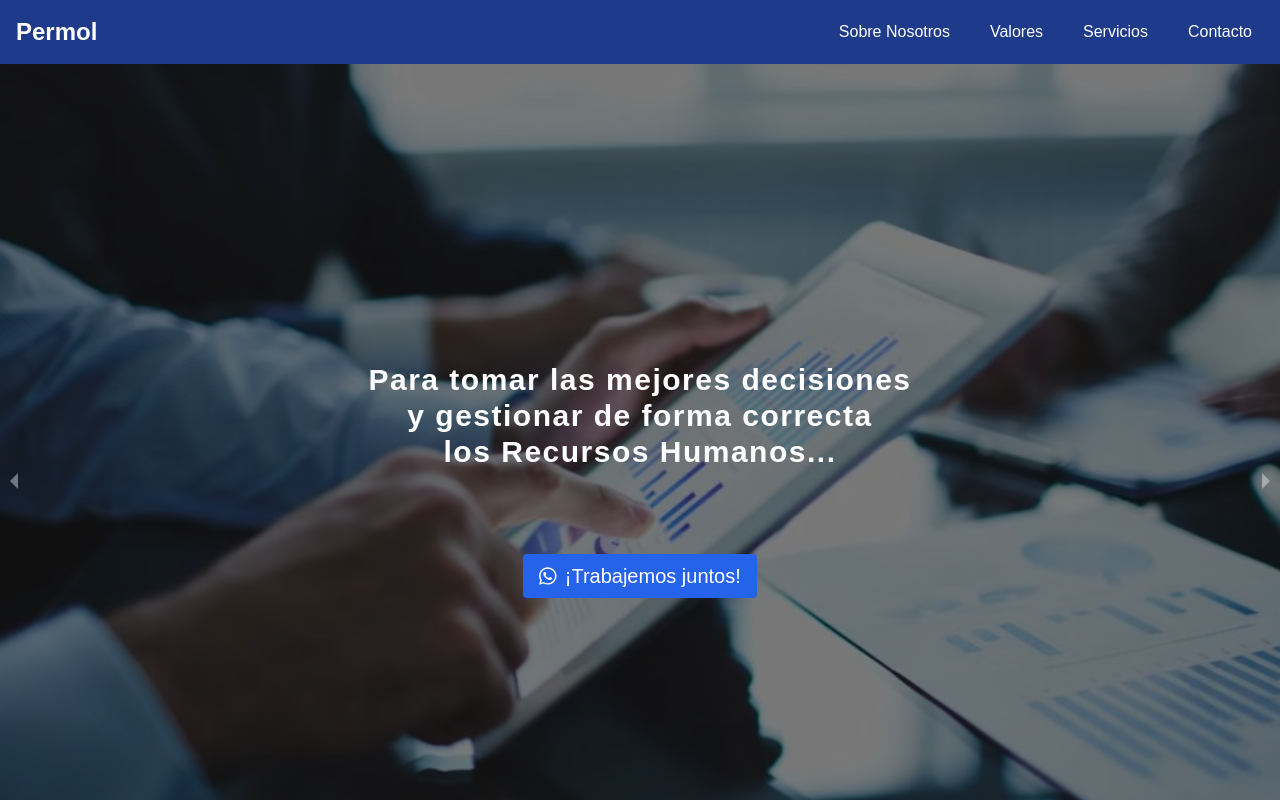
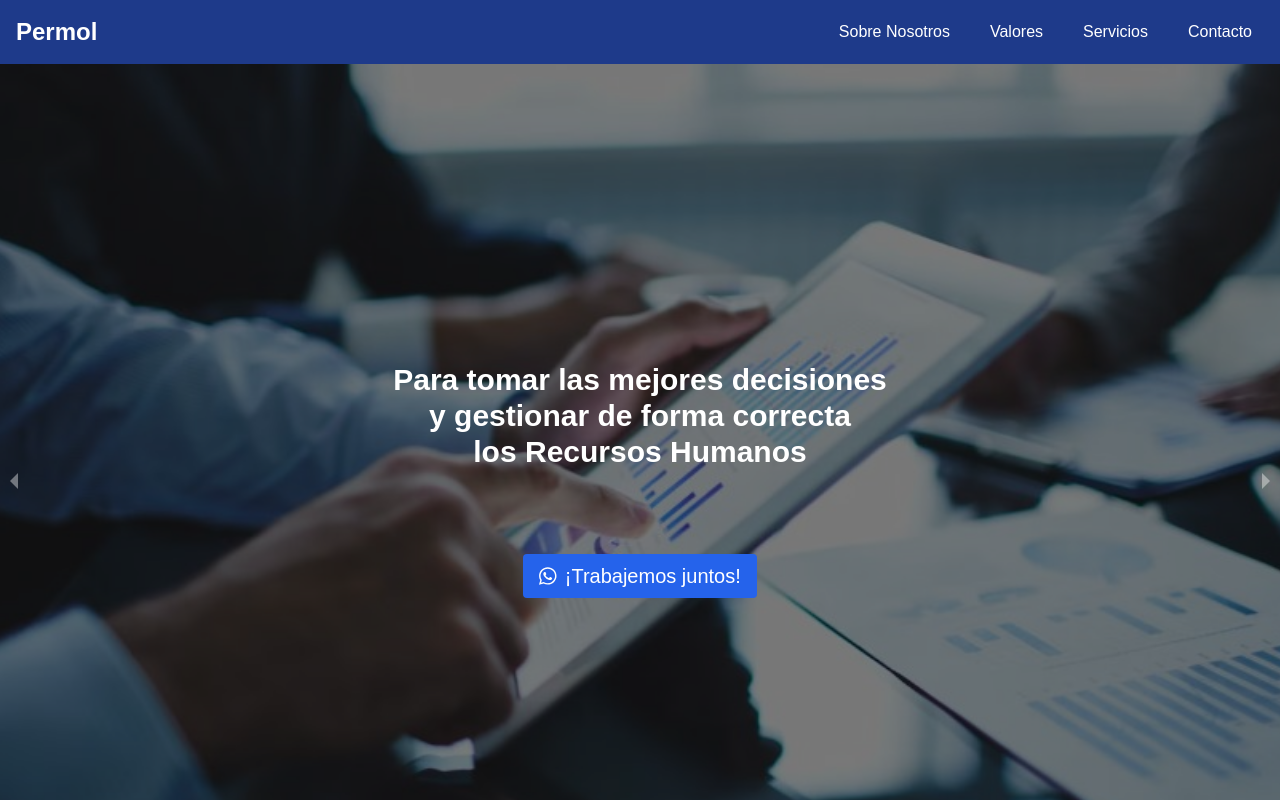
Before and after one commit to prltagustina/permol-web, a React (Create React App) app: page / in a window 1280 px wide. Shown: the top 800 px of the page. Built offline with nearby package versions, Linux system fonts and the light colour scheme; grey boxes are pictures that could not be loaded.

Commit message:
changes hero texts

```diff
--- a/src/components/Hero.jsx
+++ b/src/components/Hero.jsx
@@ -86,7 +86,7 @@ function Hero() {
                   variants={descriptionVariants}
                   initial="hidden"
                   animate={inView ? "visible" : ""}
-                  className="text-lg md:text-xl lg:text-2xl mb-8 tracking-wider text-center"
+                  className="text-lg md:text-xl lg:text-2xl mb-8 text-center"
                 >
                   Nos especializamos en la gestión estratégica de Recursos
                   Humanos
@@ -140,12 +140,12 @@ function Hero() {
                   initial="hidden"
                   whileHover="hover" // Aplicar la variante de hover al hacer hover
                   animate={inView ? "visible" : ""}
-                  className="text-lg md:text-2xl lg:text-3xl font-bold mb-8 text-center tracking-wider" // Ajuste del tamaño de la fuente y negrita
+                  className="text-lg md:text-2xl lg:text-3xl font-bold mb-8 text-center" // Ajuste del tamaño de la fuente y negrita
                 >
                   <strong>
                     Para tomar las mejores decisiones <br /> y gestionar de
                     forma correcta <br />
-                    los Recursos Humanos... <br /> <br />
+                    los Recursos Humanos <br /> <br />
                   </strong>
                 </motion.p>
                 <motion.div
```
